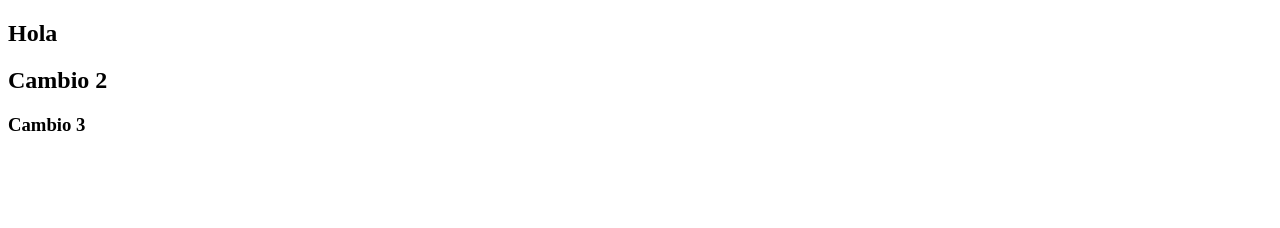
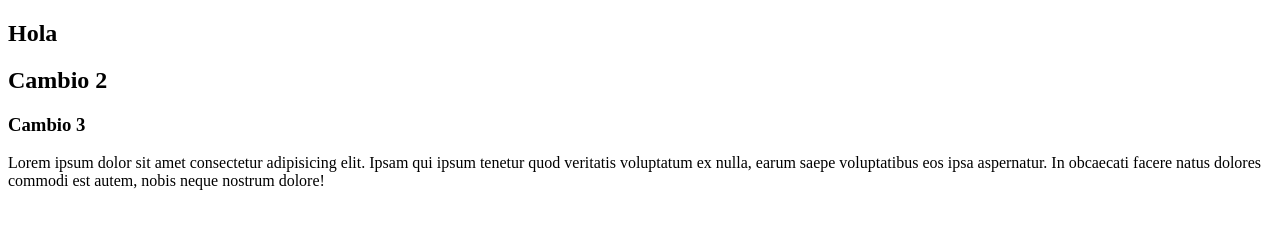
Before and after one commit to uaggit99/test_git, a plain HTML site: page index.html in a window 1280 px wide. Drawn offline with Linux system fonts and the light colour scheme.

Commit message:
feat:new p lorem ipsum

```diff
--- a/index.html
+++ b/index.html
@@ -1,8 +1,8 @@
 <!DOCTYPE html>
 <html lang="en">
   <head>
-    <meta charset="UTF-8">
-    <meta name="viewport" content="width=device-width, initial-scale=1.0">
+    <meta charset="UTF-8" />
+    <meta name="viewport" content="width=device-width, initial-scale=1.0" />
     <title>Document</title>
   </head>
   <body>
@@ -10,7 +10,12 @@
       <h1>Hola</h1>
       <h2>Cambio 2</h2>
       <h3>Cambio 3</h3>
+      <p>
+        Lorem ipsum dolor sit amet consectetur adipisicing elit. Ipsam qui ipsum
+        tenetur quod veritatis voluptatum ex nulla, earum saepe voluptatibus eos
+        ipsa aspernatur. In obcaecati facere natus dolores commodi est autem,
+        nobis neque nostrum dolore!
+      </p>
     </section>
-
   </body>
 </html>
```
Lines whose indentation alone changed are shown as unchanged.
